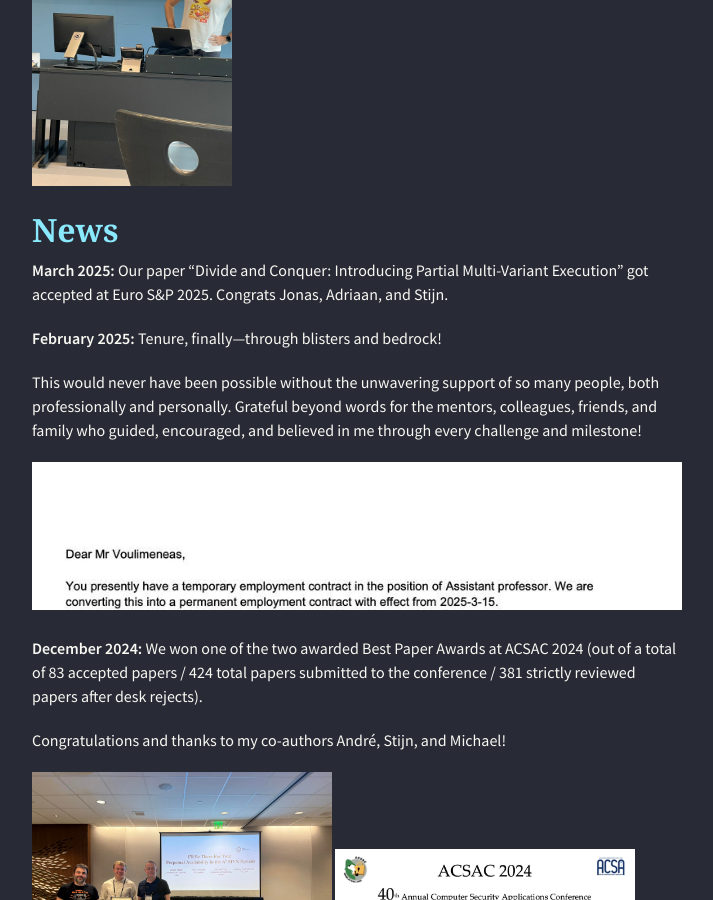
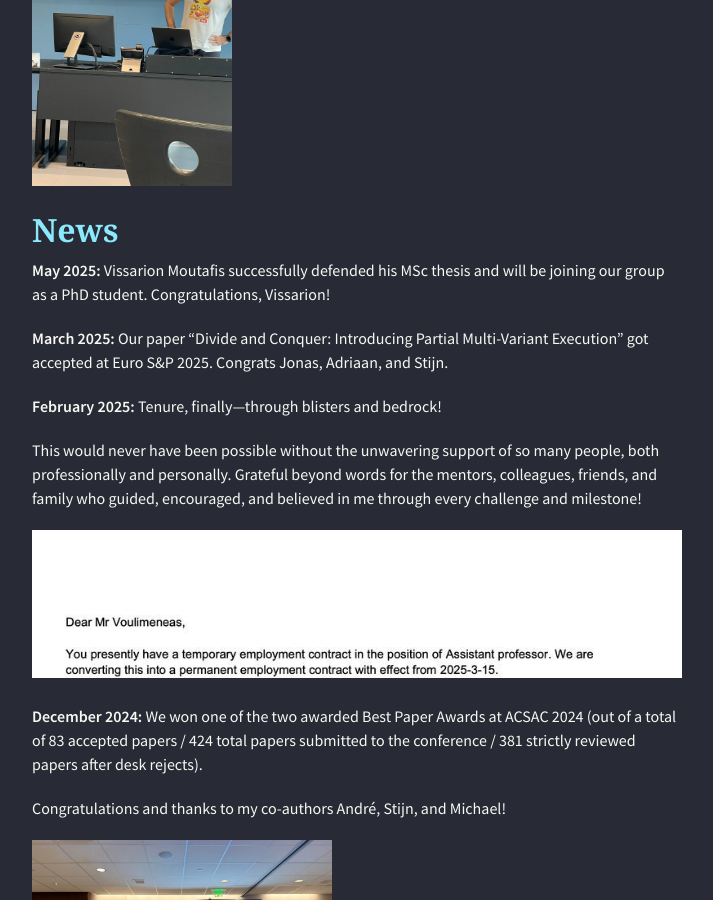
Before and after one commit to alexios-voulimeneas/alexios-voulimeneas.github.io, a Jekyll site: the page built from index.md, in a window 1280 px wide and 900 px high, scrolled down 379 px. Shown: the whole window, without its empty margins (283-996 px from the left). Built offline with Jekyll 4.4.1, drawn with Linux system fonts in a browser that asks for light colours; nearby versions of some CDN libraries; the repository's description, which GitHub fills in, is left out; some of the changed text lies outside the part shown.

Commit message:
Update index.md

```diff
--- a/index.md
+++ b/index.md
@@ -5,6 +5,8 @@ layout: default
 <img src="466324559_4220271878199649_4803618349885448783_n.jpg" width="200">
 
 ## [](#header-2)News
+
+**May 2025:** Vissarion Moutafis successfully defended his MSc thesis and will be joining our group as a PhD student. Congratulations, Vissarion!
 
 **March 2025:** Our paper "Divide and Conquer: Introducing Partial Multi-Variant Execution" got accepted at Euro S&P 2025. Congrats Jonas, Adriaan, and Stijn.
 
@@ -183,13 +185,16 @@ B.Sc. Thesis Project report, Athens University of Economics and Business/Departm
 
 ## [](#header-2) Current PhD Students
 
+Vissarion Moutafis (2025-Present, TU Delft)
+
 Jesús María Gómez Moreno (2024-Present, TU Delft)
 
 ## [](#header-2) Current Master Thesis Students
 
-Vissarion Moutafis (2024-Present, TU Delft)
 Ali Kahawati (2024-Present, TU Delft)
 
 ## [](#header-2) Graduated Master Thesis Students
 
+Vissarion Moutafis (MSc 2025, TU Delft)
+
 Wouter Jehee (MSc 2024, TU Delft)
```
